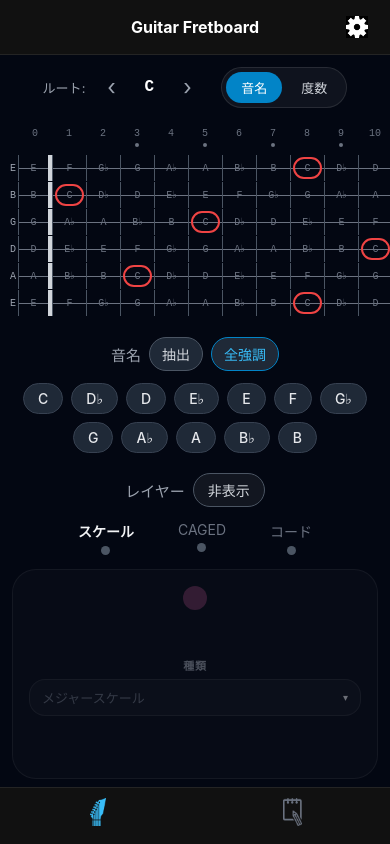
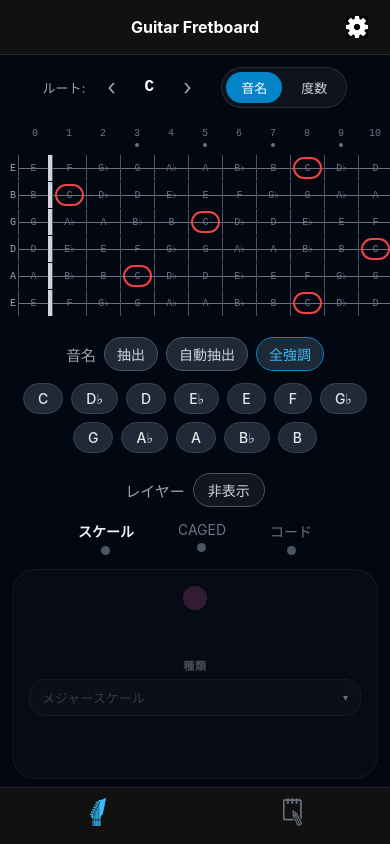
Before and after one commit to istone-you/guitar-fretboard-native, a React Native app: screen / in a window 390 px wide. Built offline with nearby package versions, Linux system fonts and the light colour scheme.

Commit message:
自動抽出ボタンを追加

```diff
--- a/App.tsx
+++ b/App.tsx
@@ -70,6 +70,8 @@ function AppContent() {
       return [0, 14];
     },
   );
+  // Auto filter
+  const [autoFilter, setAutoFilter] = useState(false);
   // Quiz
   const [showQuiz, setShowQuiz] = useState(false);
   const [chordQuizTypes, setChordQuizTypes] = useState<ChordType[]>(DEFAULT_CHORD_QUIZ_TYPES);
@@ -251,6 +253,19 @@ function AppContent() {
       .map((semitone) => notes[(rootIndex + semitone) % 12]);
   }, [accidental, overlaySemitones, rootNote]);
 
+  // Auto-filter: derived state computed during render, no useEffect
+  const DEGREE_BY_SEMITONE = ["P1","m2","M2","m3","M3","P4","b5","P5","m6","M6","m7","M7"];
+  const effectiveHighlightedDegrees = useMemo(() => {
+    if (!autoFilter) return highlightedDegrees;
+    if (overlaySemitones.size === 0) return new Set<string>();
+    return new Set(DEGREE_BY_SEMITONE.filter((_, i) => overlaySemitones.has(i)));
+  }, [autoFilter, highlightedDegrees, overlaySemitones]);
+
+  const effectiveHighlightedNotes = useMemo(() => {
+    if (!autoFilter) return highlightedOverlayNotes;
+    return new Set(overlayNotes);
+  }, [autoFilter, highlightedOverlayNotes, overlayNotes]);
+
   const quizRootChangeEnabled =
     !showQuiz || quizMode === "degree" || quizMode === "scale" || quizMode === "diatonic";
 
@@ -368,8 +383,8 @@ function AppContent() {
               {...commonFretboardProps}
               rootNote={rootNote}
               onNoteClick={handleNoteClick}
-              highlightedNotes={highlightedOverlayNotes}
-              highlightedDegrees={highlightedDegrees}
+              highlightedNotes={effectiveHighlightedNotes}
+              highlightedDegrees={effectiveHighlightedDegrees}
             />
           )}
         </View>
@@ -423,8 +438,8 @@ function AppContent() {
           showQuiz={showQuiz}
           allNotes={allNotes}
           overlayNotes={overlayNotes}
-          highlightedOverlayNotes={highlightedOverlayNotes}
-          highlightedDegrees={highlightedDegrees}
+          highlightedOverlayNotes={effectiveHighlightedNotes}
+          highlightedDegrees={effectiveHighlightedDegrees}
           onAutoFilter={() =>
             handleAutoFilter({
               rootNote,
@@ -438,9 +453,16 @@ function AppContent() {
               chordType,
             })
           }
-          onResetOrHighlightAll={() =>
-            highlightedDegrees.size > 0 ? resetHighlightedDegrees() : highlightAllDegrees()
-          }
+          onResetOrHighlightAll={() => {
+            if (effectiveHighlightedDegrees.size > 0) {
+              setAutoFilter(false);
+              resetHighlightedDegrees();
+            } else {
+              highlightAllDegrees();
+            }
+          }}
+          autoFilter={autoFilter}
+          onAutoFilterChange={setAutoFilter}
           onSetOverlayNoteHighlights={handleSetOverlayNoteHighlights}
           onToggleOverlayNoteHighlight={handleToggleOverlayNoteHighlight}
           onToggleDegree={toggleDegree}
--- a/src/components/FretboardFooter/index.tsx
+++ b/src/components/FretboardFooter/index.tsx
@@ -11,6 +11,8 @@ interface FretboardFooterProps {
   overlayNotes: string[];
   highlightedOverlayNotes: Set<string>;
   highlightedDegrees: Set<string>;
+  autoFilter: boolean;
+  onAutoFilterChange: (value: boolean) => void;
   onAutoFilter: () => void;
   onResetOrHighlightAll: () => void;
   onSetOverlayNoteHighlights: (notes: string[]) => void;
@@ -30,6 +32,8 @@ export default function FretboardFooter({
   overlayNotes,
   highlightedOverlayNotes,
   highlightedDegrees,
+  autoFilter,
+  onAutoFilterChange,
   onAutoFilter,
   onResetOrHighlightAll,
   onSetOverlayNoteHighlights,
@@ -72,15 +76,32 @@ export default function FretboardFooter({
     </View>
   );
 
-  const renderActionButtons = (onFilter: () => void, onToggleAll: () => void, hasHighlights: boolean) => (
+  const renderActionButtons = (onFilter: () => void, onToggleAll: () => void, hasHighlights: boolean, autoFilterKey: string) => (
     <View style={styles.actionRow}>
       <TouchableOpacity
         onPress={onFilter}
-        style={[styles.actionBtn, { borderColor: isDark ? "#4b5563" : "#d6d3d1", backgroundColor: isDark ? "#1f2937" : "#fff" }]}
+        disabled={autoFilter}
+        style={[styles.actionBtn, {
+          borderColor: isDark ? "#4b5563" : "#d6d3d1",
+          backgroundColor: isDark ? "#1f2937" : "#fff",
+          opacity: autoFilter ? 0.4 : 1,
+        }]}
         activeOpacity={0.7}
       >
         <Text style={{ fontSize: 14, color: isDark ? "#d1d5db" : "#57534e" }}>
-          {t("degreeFilter.filter")}
+          {t(`${autoFilterKey}.filter`)}
+        </Text>
+      </TouchableOpacity>
+      <TouchableOpacity
+        onPress={() => onAutoFilterChange(!autoFilter)}
+        style={[styles.actionBtn, {
+          borderColor: autoFilter ? (isDark ? "#16a34a" : "#22c55e") : isDark ? "#4b5563" : "#d6d3d1",
+          backgroundColor: autoFilter ? (isDark ? "rgba(22,163,74,0.15)" : "rgba(34,197,94,0.1)") : isDark ? "#1f2937" : "#fff",
+        }]}
+        activeOpacity={0.7}
+      >
+        <Text style={{ fontSize: 14, color: autoFilter ? (isDark ? "#4ade80" : "#16a34a") : isDark ? "#d1d5db" : "#57534e" }}>
+          {t(`${autoFilterKey}.autoFilter`)}
         </Text>
       </TouchableOpacity>
       <TouchableOpacity
@@ -89,7 +110,7 @@ export default function FretboardFooter({
         activeOpacity={0.7}
       >
         <Text style={{ fontSize: 14, color: isDark ? "#38bdf8" : "#0284c7" }}>
-          {hasHighlights ? t("degreeFilter.reset") : t("degreeFilter.highlightAll")}
+          {hasHighlights ? t(`${autoFilterKey}.reset`) : t(`${autoFilterKey}.highlightAll`)}
         </Text>
       </TouchableOpacity>
     </View>
@@ -103,24 +124,15 @@ export default function FretboardFooter({
             <Text style={[styles.title, { color: isDark ? "#9ca3af" : "#78716c" }]}>
               {t("noteFilter.title")}
             </Text>
-            <TouchableOpacity
-              onPress={() => onSetOverlayNoteHighlights(overlayNotes)}
-              style={[styles.actionBtn, { borderColor: isDark ? "#4b5563" : "#d6d3d1", backgroundColor: isDark ? "#1f2937" : "#fff" }]}
-              activeOpacity={0.7}
-            >
-              <Text style={{ fontSize: 14, color: isDark ? "#d1d5db" : "#57534e" }}>
-                {t("noteFilter.filter")}
-              </Text>
-            </TouchableOpacity>
-            <TouchableOpacity
-              onPress={() => onSetOverlayNoteHighlights(hasHighlightedNotes ? [] : allNotes)}
-              style={[styles.actionBtn, { borderColor: isDark ? "#0284c7" : "#38bdf8", backgroundColor: isDark ? "#1f2937" : "#fff" }]}
-              activeOpacity={0.7}
-            >
-              <Text style={{ fontSize: 14, color: isDark ? "#38bdf8" : "#0284c7" }}>
-                {hasHighlightedNotes ? t("noteFilter.reset") : t("noteFilter.highlightAll")}
-              </Text>
-            </TouchableOpacity>
+            {renderActionButtons(
+              () => onSetOverlayNoteHighlights(overlayNotes),
+              () => {
+                if (hasHighlightedNotes) onAutoFilterChange(false);
+                onSetOverlayNoteHighlights(hasHighlightedNotes ? [] : allNotes);
+              },
+              hasHighlightedNotes,
+              "noteFilter",
+            )}
           </View>
           {renderChips(allNotes, highlightedOverlayNotes, onToggleOverlayNoteHighlight)}
         </>
@@ -136,6 +148,7 @@ export default function FretboardFooter({
               onAutoFilter,
               onResetOrHighlightAll,
               highlightedDegrees.size > 0,
+              "degreeFilter",
             )}
           </View>
           {renderChips([...DEGREE_CHIPS], highlightedDegrees, onToggleDegree)}
--- a/src/locales/en/common.json
+++ b/src/locales/en/common.json
@@ -53,14 +53,16 @@
     "filter": "Filter",
     "filterTitle": "Filter by the currently visible overlays",
     "reset": "Reset",
-    "highlightAll": "Highlight all"
+    "highlightAll": "Highlight all",
+    "autoFilter": "Auto"
   },
   "noteFilter": {
     "title": "Notes",
     "filter": "Filter",
     "filterTitle": "Filter by the currently visible overlays",
     "highlightAll": "Highlight all",
-    "reset": "Reset"
+    "reset": "Reset",
+    "autoFilter": "Auto"
   },
   "mobileControls": {
     "layers": "Layers",
--- a/src/locales/ja/common.json
+++ b/src/locales/ja/common.json
@@ -53,14 +53,16 @@
     "filter": "抽出",
     "filterTitle": "表示中のオーバーレイに合わせて絞り込む",
     "reset": "リセット",
-    "highlightAll": "全強調"
+    "highlightAll": "全強調",
+    "autoFilter": "自動抽出"
   },
   "noteFilter": {
     "title": "音名",
     "filter": "抽出",
     "filterTitle": "表示中のオーバーレイに合わせて絞り込む",
     "highlightAll": "全強調",
-    "reset": "リセット"
+    "reset": "リセット",
+    "autoFilter": "自動抽出"
   },
   "mobileControls": {
     "layers": "レイヤー",
```
